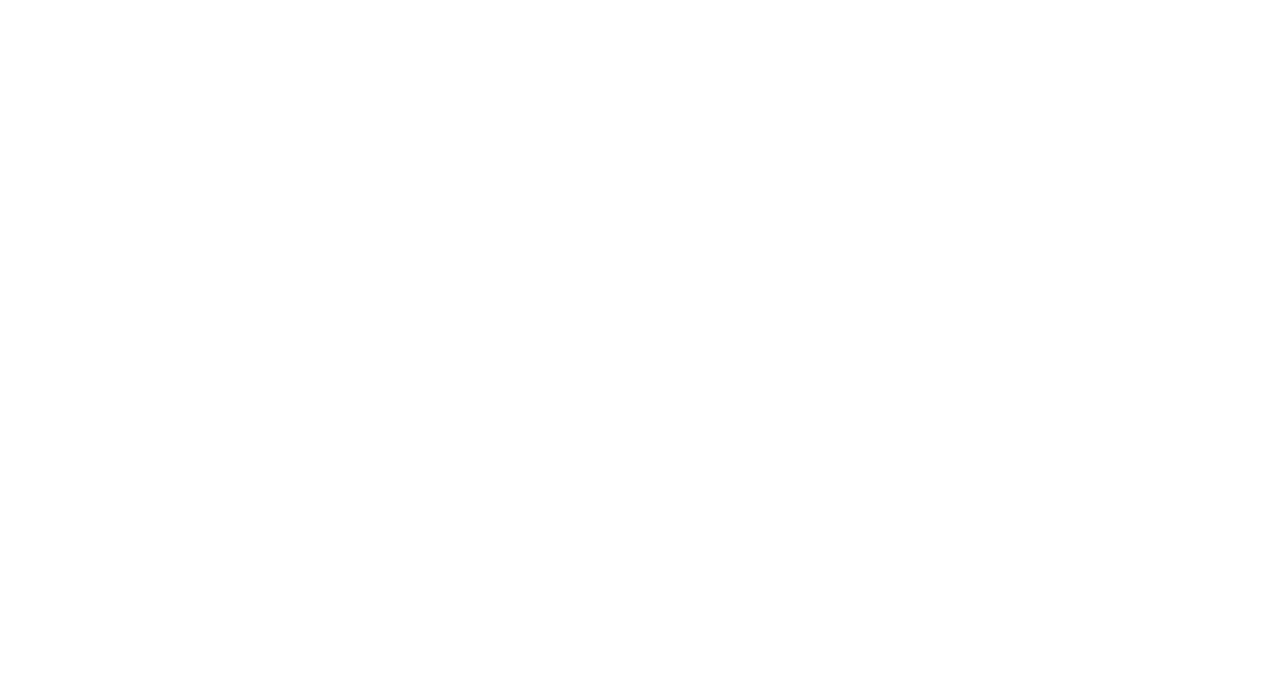
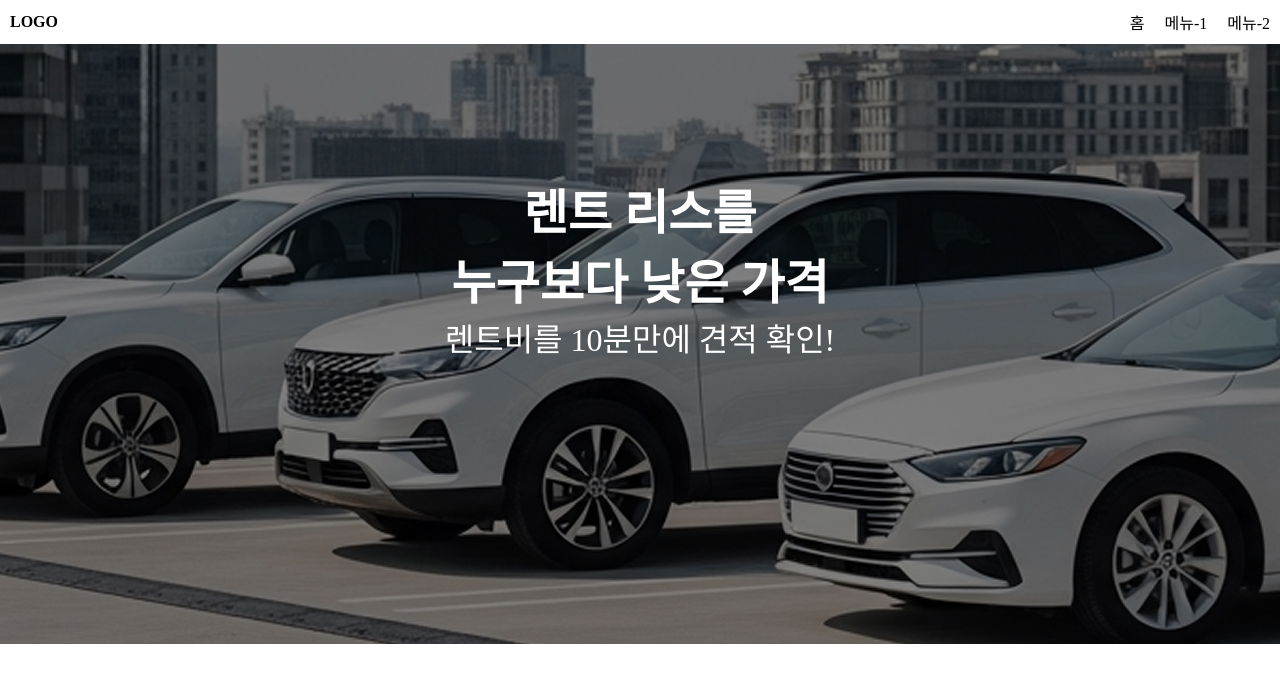
Before and after one commit to yeonsoo2004/Responsive, a plain HTML site: page index2.html in a window 1280 px wide. Drawn offline with Linux system fonts and the light colour scheme.

Commit message:
rem,em,vh설명
rem,em,vh설명

```diff
--- a/index2.html
+++ b/index2.html
@@ -7,6 +7,25 @@
     <link rel="stylesheet" href="style2.css">
 </head>
 <body>
+    <header>
+        <nav>
+            <h1>LOGO</h1>
+            <ul class="navi">
+                <li><a href="#">홈</a></li>
+                <li><a href="#">메뉴-1</a></li>
+                <li><a href="#">메뉴-2</a></li>
+            </ul>
+            <div class="menu">
+                <img src="images/menu.png" alt="">
+            </div>
+        </nav>
+    </header>
 
+    <section class="kv">
+        <div class="kv-title">
+            <h1>렌트 리스를 <br>누구보다 낮은 가격</h1>
+            <p>렌트비를 10분만에 견적 확인!</p>
+        </div>
+    </section>
 </body>
 </html>
--- a/style2.css
+++ b/style2.css
@@ -0,0 +1,90 @@
+* {
+    margin: 0;
+    padding: 0;
+}
+body, p, h1, h2, h3 {
+    font-size: 16px;
+}
+
+header {
+    /* background: goldenrod; */
+    padding: 10px 10px;
+}
+
+nav {
+    display: flex;
+    justify-content: space-between;
+    align-items: center;
+}
+
+li {
+    list-style: none;
+}
+
+a {
+    color: #000;
+    text-decoration: none;
+}
+
+.menu img {
+    width: 30px;
+}
+
+.navi {
+    display: flex;
+    gap: 20px;
+}
+
+.menu {
+    display: none;
+}
+.kv {
+    background-image: url('images/kv-test.jpg');
+    background-repeat: no-repeat;
+    background-position: center center;
+    padding: 6.25rem 0;
+    height: 50vh;
+}
+
+.kv-title {
+    color: #fff;
+    padding: 30px 0;
+    text-align: center;
+}
+.kv-title h1{
+    font-size: 3rem;
+}
+.kv-title p{
+    font-size: 2rem;
+}
+
+@media(max-width:1280px) {
+
+}
+@media(max-width:1024px) {
+    .menu {
+        display: block;
+        cursor: pointer;
+    }
+
+    .navi {
+        display: none;
+    }
+}
+
+@media(max-width:768px) {
+    .kv-title h1 {
+        font-size: 2rem;
+    }
+    .kv-title p {
+        font-size: 1.5rem;
+    }
+
+    .kv {
+        height: auto;
+        padding: 8rem 0;
+    }
+}
+@media(max-width:540px) {
+
+}
```
Also changed, not shown: images/kv-test.jpg (added), images/menu.png (added), images/test.jpg (added).
